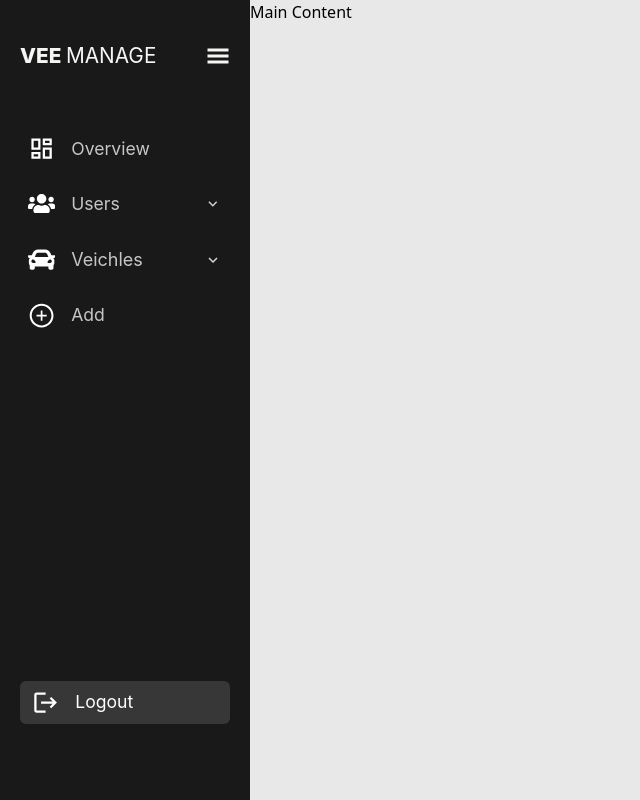
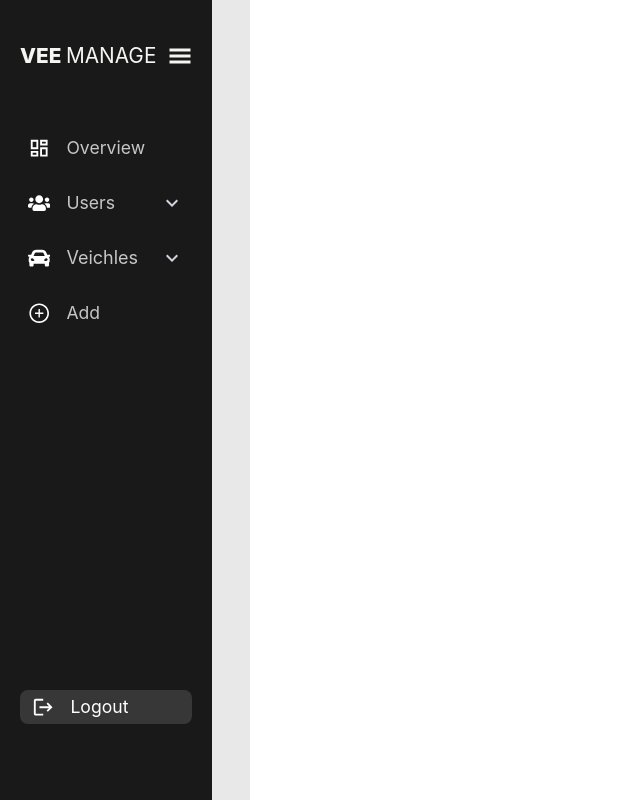
Before and after one commit to OsamaElnahas/smart-fleet-management-admin-dashboard-, a React (Vite) app: page / in a window 1280 px wide. Shown: the whole page, without its empty margins (0-640 px from the left). Built offline with nearby package versions, Linux system fonts and the light colour scheme.

Commit message:
adding toggle

```diff
--- a/src/components/Layout/Layout.jsx
+++ b/src/components/Layout/Layout.jsx
@@ -1,10 +1,12 @@
-import React from "react";
+import React, { useState } from "react";
 import Sidebar from "../Sidebar/sidebar";
 
 const Layout = () => {
+  const [isVisable, setisVisable] = useState(true);
+
   return (
-    <div className="grid grid-cols-[250px,1fr] ">
-      <Sidebar />
+    <div className={`${isVisable? "grid grid-cols-[250px,1fr]":"grid grid-cols-[1fr]"}`}>
+      <Sidebar isVisable={isVisable} setisVisable={setisVisable} />
       <div className="s-2 bg-[#E8E8E8] min-h-[100vh]">Main Content</div>
     </div>
   );
--- a/src/components/sidebar/Sidebar.jsx
+++ b/src/components/sidebar/Sidebar.jsx
@@ -7,25 +7,32 @@ import { MdKeyboardArrowDown, MdKeyboardArrowUp } from "react-icons/md";
 import { GiHamburgerMenu } from "react-icons/gi";
 import { MdLogout } from "react-icons/md";
 
-const Sidebar = () => {
+const Sidebar = ({isVisable ,setisVisable}) => {
   const [showUsersSubmenu, setShowUsersSubmenu] = useState(false);
   const [showVehiclesSubmenu, setShowVehiclesSubmenu] = useState(false);
   const [isActive, setisActive] = useState(false);
+  // function handleToggle (){
 
-  return (
-    <div className="s-1 bg-[#191919] min-h-[100vh] text-white flex flex-col justify-between px-5 py-10 font-Inter">
+  //   setisVisable(!isVisable);
+  // }
+  const handleClick = () => {
+    setisActive(!isActive);
+  };
+  console.log(isVisable);
+      return (
+    <div className={`s-1 bg-[#191919] min-h-[100vh] text-white flex flex-col justify-between px-5 py-10 font-Inter ${!isVisable ? " absolute right-[100%] transition duration-300 ": "absolute left-0 transition duration-300"}`}>
       <div className="up">
         <div className="title text-[1.3rem] flex gap-3 items-center text-stone-100 mb-14">
           <div className="flex-1">
             <span className=" font-extrabold">VEE </span>MANAGE
           </div>
-          <span className="text-[1.5rem] text-stone-100 cursor-pointer hover:scale-125 transition duration-300">
+          <span className="text-[1.5rem] text-stone-100 cursor-pointer hover:scale-125 transition duration-300" onClick={() => setisVisable(!isVisable)}>
             <GiHamburgerMenu className="text-2xl" />
           </span>
         </div>
         <div className="item flex gap-4 items-center mb-3 text-[1.1rem] p-2 hover:bg-primaryColor rounded-md">
           <span className="">
-            <MdOutlineDashboard className="text-[1.7rem]" />
+            <MdOutlineDashboard className="text-[1.4rem]" />
           </span>
           <a href="" className="text-[#ffffffc0]">
             Overview
@@ -39,15 +46,15 @@ const Sidebar = () => {
             <div className="flex gap-3 items-center cursor-pointer rounded-md w-[100%] justify-between ">
               <div className="flex-1 w-[100%] flex gap-4 items-center cursor-pointer ">
                 <span>
-                  <FaUsers className="text-[1.7rem]" />
+                  <FaUsers className="text-[1.4rem]" />
                 </span>
                 <span className="text-[#ffffffc0]">Users</span>
               </div>
 
               {showUsersSubmenu ? (
-                <MdKeyboardArrowUp className="text-gray-300 flex-3" />
+                <MdKeyboardArrowUp className="text-gray-300 flex-3 text-2xl" />
               ) : (
-                <MdKeyboardArrowDown className="text-gray-300 flex-3" />
+                <MdKeyboardArrowDown className="text-gray-300 flex-3 text-2xl" />
               )}
             </div>
           </div>
@@ -73,15 +80,15 @@ const Sidebar = () => {
             <div className="flex gap-3 items-center cursor-pointer w-[100%] justify-between ">
               <div className="flex-1 w-[100%] flex gap-4 items-center cursor-pointer">
                 <span>
-                  <FaCar className="text-[1.7rem]" />
+                  <FaCar className="text-[1.4rem]" />
                 </span>
                 <span className="text-[#ffffffc0]">Veichles</span>
               </div>
 
               {showVehiclesSubmenu ? (
-                <MdKeyboardArrowUp className="text-gray-300 flex-3" />
+                <MdKeyboardArrowUp className="text-gray-300 flex-3 text-2xl" />
               ) : (
-                <MdKeyboardArrowDown className="text-gray-300 flex-3" />
+                <MdKeyboardArrowDown className="text-gray-300 flex-3 text-2xl" />
               )}
             </div>
           </div>
@@ -101,16 +108,16 @@ const Sidebar = () => {
         </div>
         <div className="item flex gap-4 items-center mb-3 p-2 text-[1.1rem] hover:bg-primaryColor rounded-md">
           <span>
-            <AiOutlinePlusCircle className="text-[1.7rem]" />
+            <AiOutlinePlusCircle className="text-[1.4rem]" />
           </span>
           <a href="" className="text-[#ffffffc0]">
             Add
           </a>
         </div>
       </div>
-      <div className="down flex items-center gap-4 justify-start w-[100%] bg-[#ffffff21] text-center px-3 py-2 rounded-md mb-9">
+      <div className="down flex items-center gap-4 justify-start w-[100%] bg-[#ffffff21] text-center px-3 py-1 rounded-lg mb-9 cursor-pointer hover:bg-stone-700 transition duration-300 ">
         <span>
-          <MdLogout className="text-[1.7rem]" />
+          <MdLogout className="text-[1.4rem]" />
         </span>
         <a href="" className="text-[1.1rem]">
           Logout
```
